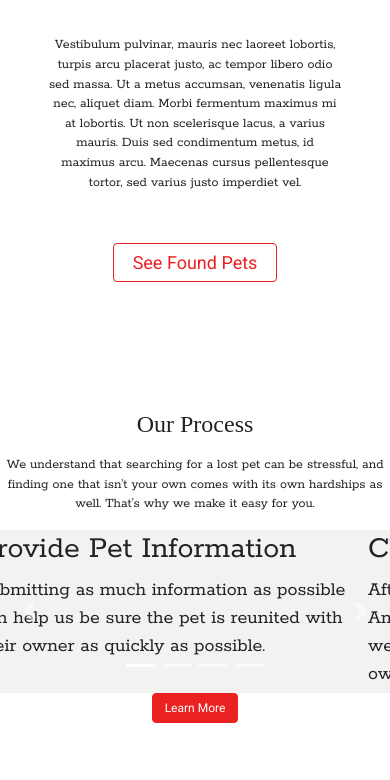
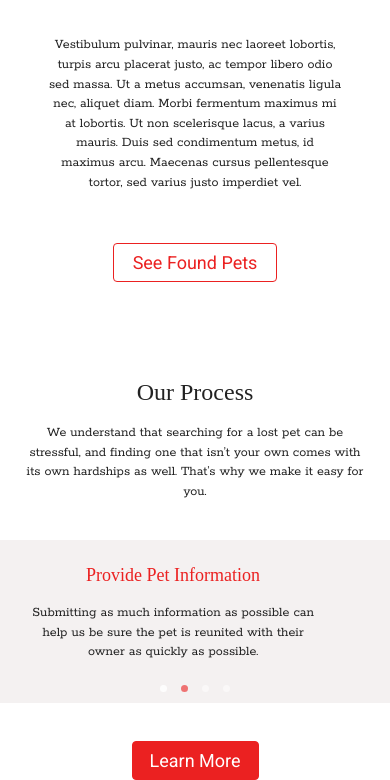
Before and after one commit to 0chriscrew0/Finderr-, a website: page index.html in a window 390 px wide. Shown: the part 457-1237 px from the top of the page. Before the commit the page ends 1180 px from the top, so only its background shows below. Drawn offline with nearby package versions, Linux system fonts and the light colour scheme; a web font is replaced by a local one.

Commit message:
style process section for mobile

```diff
--- a/index.html
+++ b/index.html
@@ -105,7 +105,7 @@
                 class="carousel slide"
                 data-ride="carousel"
               >
-                <ol class="carousel-indicators">
+                <ol class="carousel-indicators mb-1">
                   <li
                     data-target="#carouselExampleIndicators"
                     data-slide-to="0"
@@ -156,30 +156,6 @@
                     </p>
                   </div>
                 </div>
-                <a
-                  class="carousel-control-prev"
-                  href="#carouselExampleIndicators"
-                  role="button"
-                  data-slide="prev"
-                >
-                  <span
-                    class="carousel-control-prev-icon"
-                    aria-hidden="true"
-                  ></span>
-                  <span class="sr-only">Previous</span>
-                </a>
-                <a
-                  class="carousel-control-next"
-                  href="#carouselExampleIndicators"
-                  role="button"
-                  data-slide="next"
-                >
-                  <span
-                    class="carousel-control-next-icon"
-                    aria-hidden="true"
-                  ></span>
-                  <span class="sr-only">Next</span>
-                </a>
               </div>
             </div>
 
--- a/scss/pages/_process.scss
+++ b/scss/pages/_process.scss
@@ -1,10 +1,11 @@
 .process {
+  margin-top: 6rem;
+
   .process-left {
     display: none;
   }
 
   .process-right {
-    margin-top: 8rem;
     padding: 0;
     .process-header {
       text-align: center;
@@ -18,15 +19,47 @@
       p {
         font-size: 14px;
         font-weight: 300;
+        padding: 0 1.6rem;
       }
     }
 
     .process-steps-mobile {
       width: 100vw;
+      margin: 2.4rem 0;
+      .carousel-indicators li {
+        display: inline-block;
+        width: 7px;
+        height: 7px;
+        margin: 7px;
+        text-indent: 0;
+        cursor: pointer;
+        border: none;
+        border-radius: 50%;
+        background-color: $white;
+      }
+      .carousel-indicators .active {
+        width: 7px;
+        height: 7px;
+        margin: 7px;
+        background-color: $primary;
+      }
       .process-carousel-item {
         width: 100%;
         height: 163px;
+        padding: 1.6rem 1rem 2rem;
         background-color: #f4f1f1;
+        text-align: center;
+        h2 {
+          font-family: "Quando", serif;
+          font-size: 18px;
+          color: $primary;
+          margin-bottom: 1rem;
+        }
+        p {
+          font-family: "Rokkitt", serif;
+          font-size: 14px;
+          padding: 0 2rem;
+        }
       }
     }
 
@@ -36,7 +69,9 @@
 
     button {
       display: block;
+      width: 127px;
       margin: 0 auto;
+      font-size: 18px !important;
     }
   }
 
```
Also changed, not shown: css/main.min.css, 1 other file.
